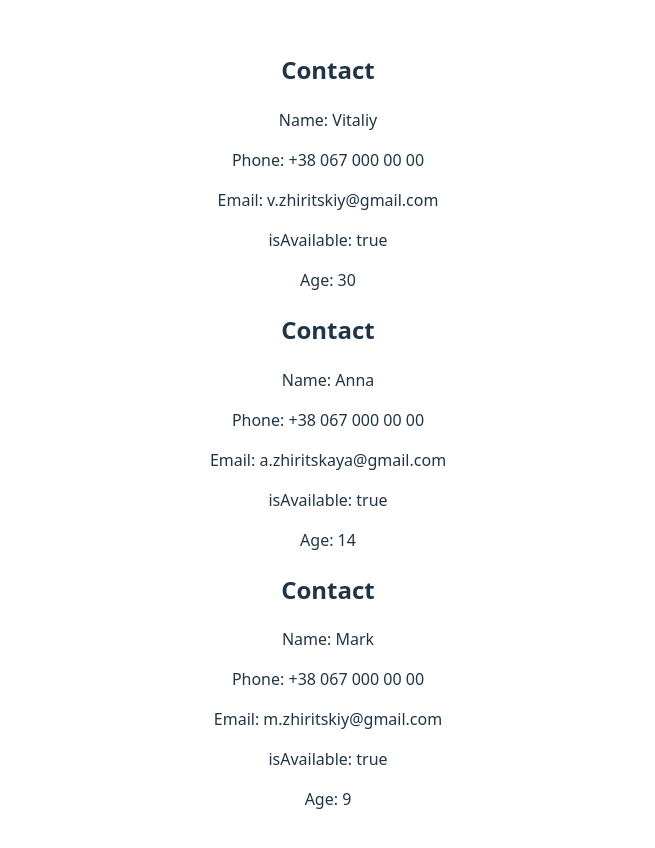
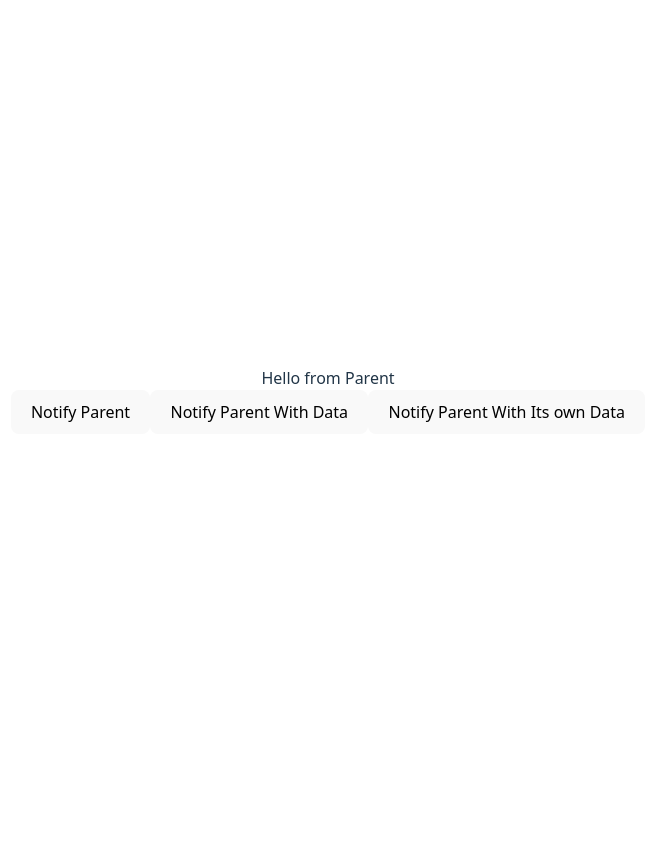
Before and after one commit to VZhyrytskiy/reactjs-with-me, a React (Vite) app: page / in a window 1280 px wide. Shown: the top 848 px of the page, without its empty margins (312-967 px from the left). After the commit the page ends 800 px from the top, so only its background shows below. Built offline with nearby package versions, Linux system fonts and the light colour scheme.

Commit message:
feat: parent-child communication

```diff
--- a/src/App.tsx
+++ b/src/App.tsx
@@ -1,12 +1,11 @@
 import './App.css'
-import ContactList from './components/ContactList/ContactList';
-import { people } from './mockdata/person';
+import Parent from './components/ParentChildCommunication/Parent/Parent';
 
 
 function App() {
   return (
     <>
-       <ContactList people={people} />
+      <Parent />
     </>
   )
 }
--- /dev/null
+++ b/src/components/ParentChildCommunication/Child/Child.tsx
@@ -0,0 +1,21 @@
+interface ChildPropsType {
+  data: string;
+  notifyParent: () => void;
+  notifyParentWithData: (data: string) => void;
+  callParentFn: () => void;
+}
+
+function Child(props: ChildPropsType) {
+  const { data, notifyParent, notifyParentWithData, callParentFn } = props;
+
+  return (
+    <>
+      <div>{data}</div>
+      <button onClick={notifyParent}>Notify Parent</button>
+      <button onClick={() => notifyParentWithData('Vitaliy')}>Notify Parent With Data</button>
+      <button onClick={callParentFn}>Notify Parent With Its own Data</button>
+    </>
+  )
+}
+
+export default Child;
--- /dev/null
+++ b/src/components/ParentChildCommunication/Parent/Parent.tsx
@@ -0,0 +1,29 @@
+/**
+ * 1. Передача даних: Parent -> Child
+ * 2. Інформування про подію: Child -> Parent
+ * 3. Інформування про подію з передачею даних: Child -> Parent
+ * 4. Інформування про подію: Child -> Parent (Parent функція зі власними даними)
+ *
+ */
+
+import Child from "../Child/Child";
+
+function Parent() {
+    const showMessage = () => {
+        console.log('Hello from Child');
+    };
+
+    const showMessageWithData = (data: string) => {
+        console.log(`Hello from ${data}`);
+    };
+
+    return (
+        <Child
+            data={'Hello from Parent'}
+            notifyParent={showMessage}
+            notifyParentWithData={showMessageWithData}
+            callParentFn={() => showMessageWithData('Anna')} />
+    )
+}
+
+export default Parent;
```
